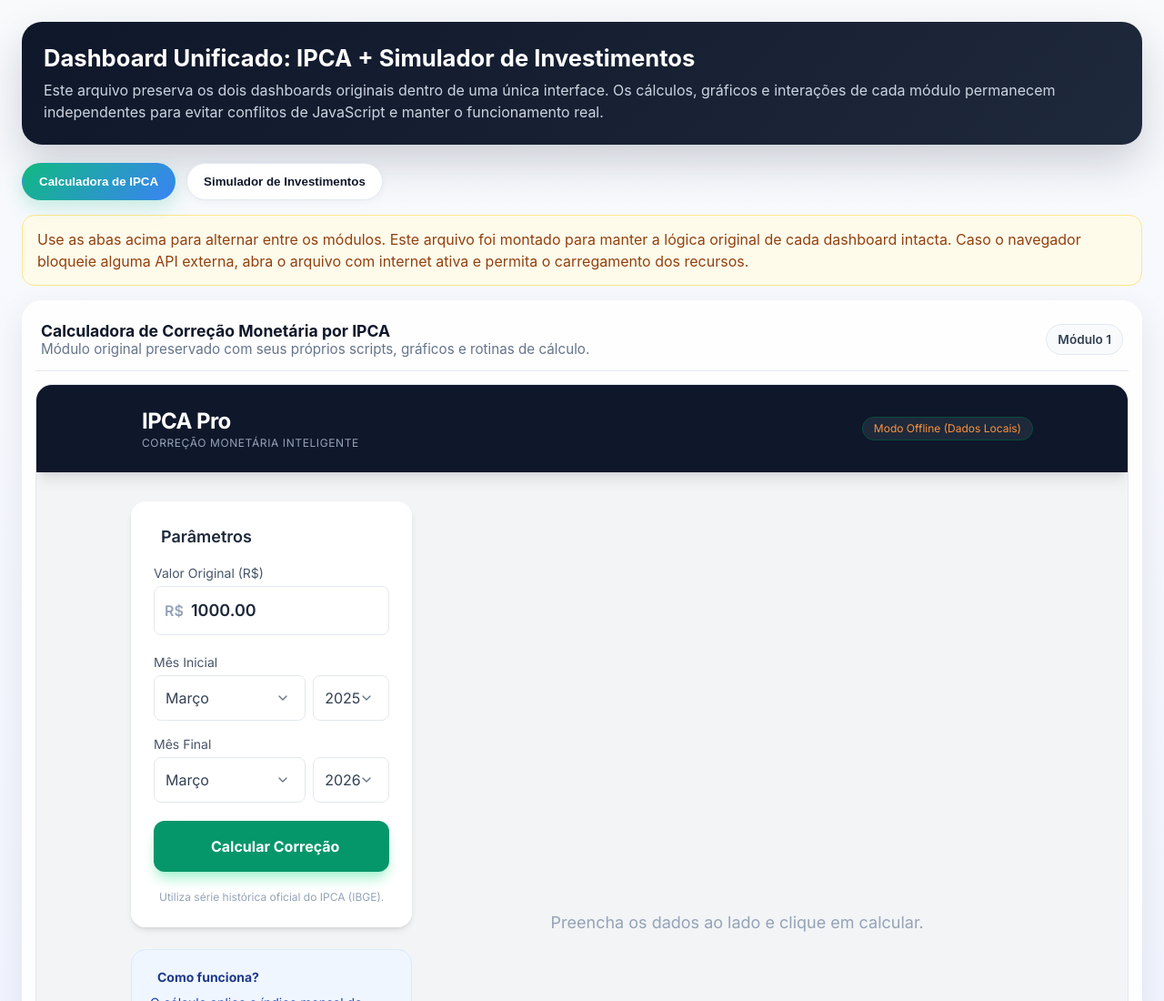
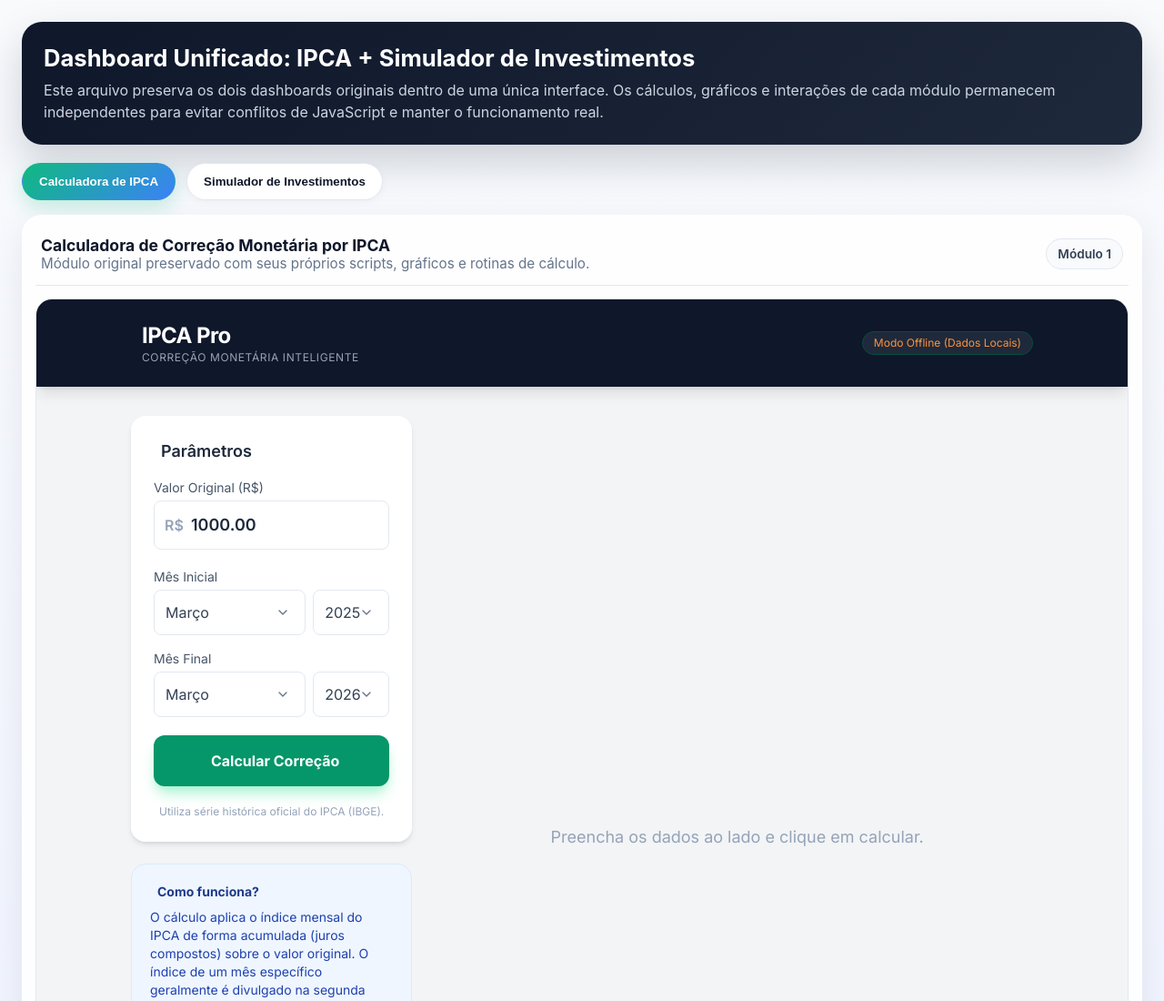
Before and after one commit to bono30/dashboard-ipca-investimentos, a plain HTML site: page index.html in a window 1280 px wide. Shown: the top 1100 px of the page at 91% size. Drawn offline with nearby package versions, Linux system fonts and the light colour scheme; no server answers.

Commit message:
Add files via upload

```diff
--- a/index.html
+++ b/index.html
@@ -158,9 +158,6 @@
       <button class="tab-btn" data-tab="investimentos">Simulador de Investimentos</button>
     </div>
 
-    <div class="note">
-      Use as abas acima para alternar entre os módulos. Este arquivo foi montado para manter a lógica original de cada dashboard intacta. Caso o navegador bloqueie alguma API externa, abra o arquivo com internet ativa e permita o carregamento dos recursos.
-    </div>
 
     <section class="panel active" id="panel-ipca">
       <div class="panel-head">
```
